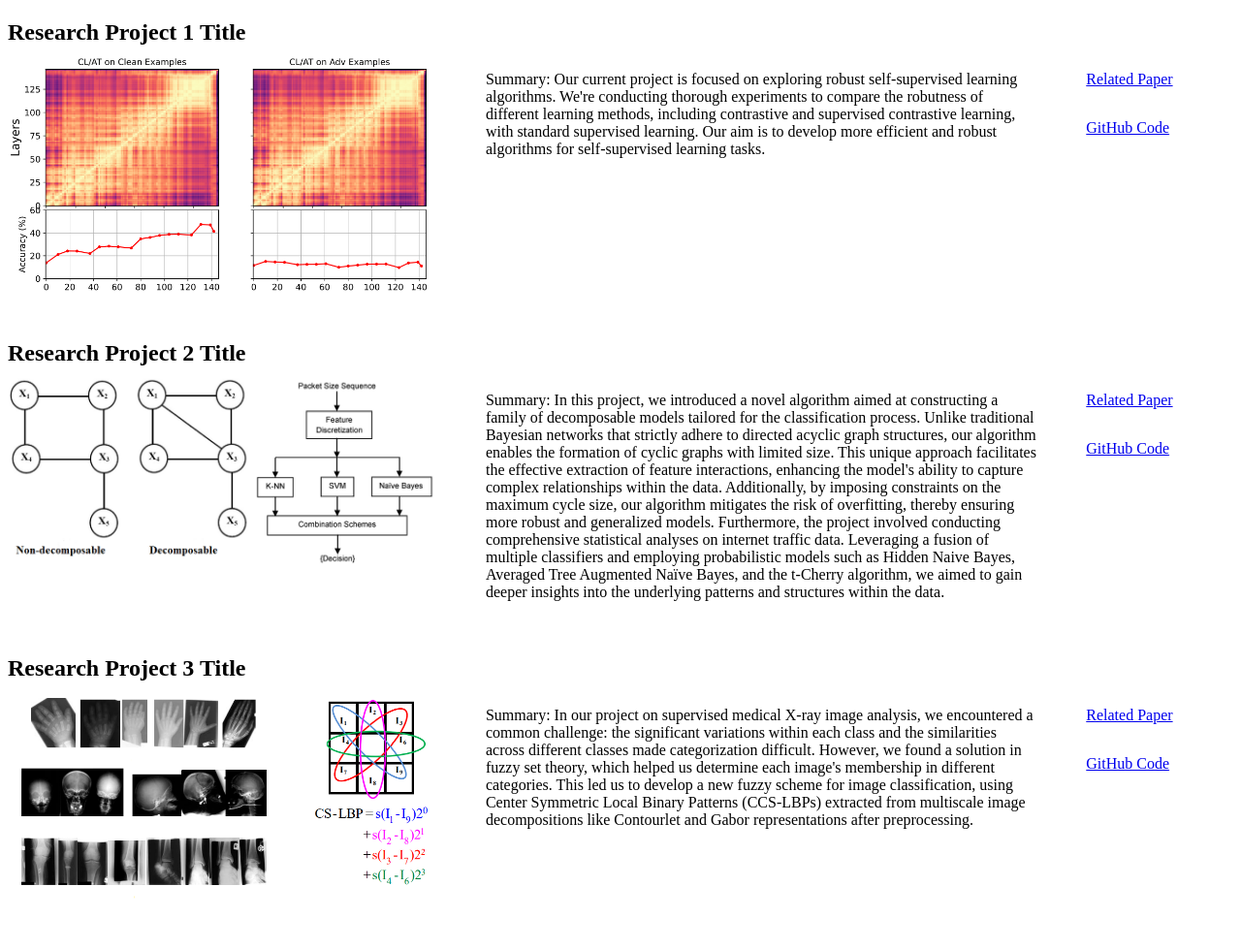
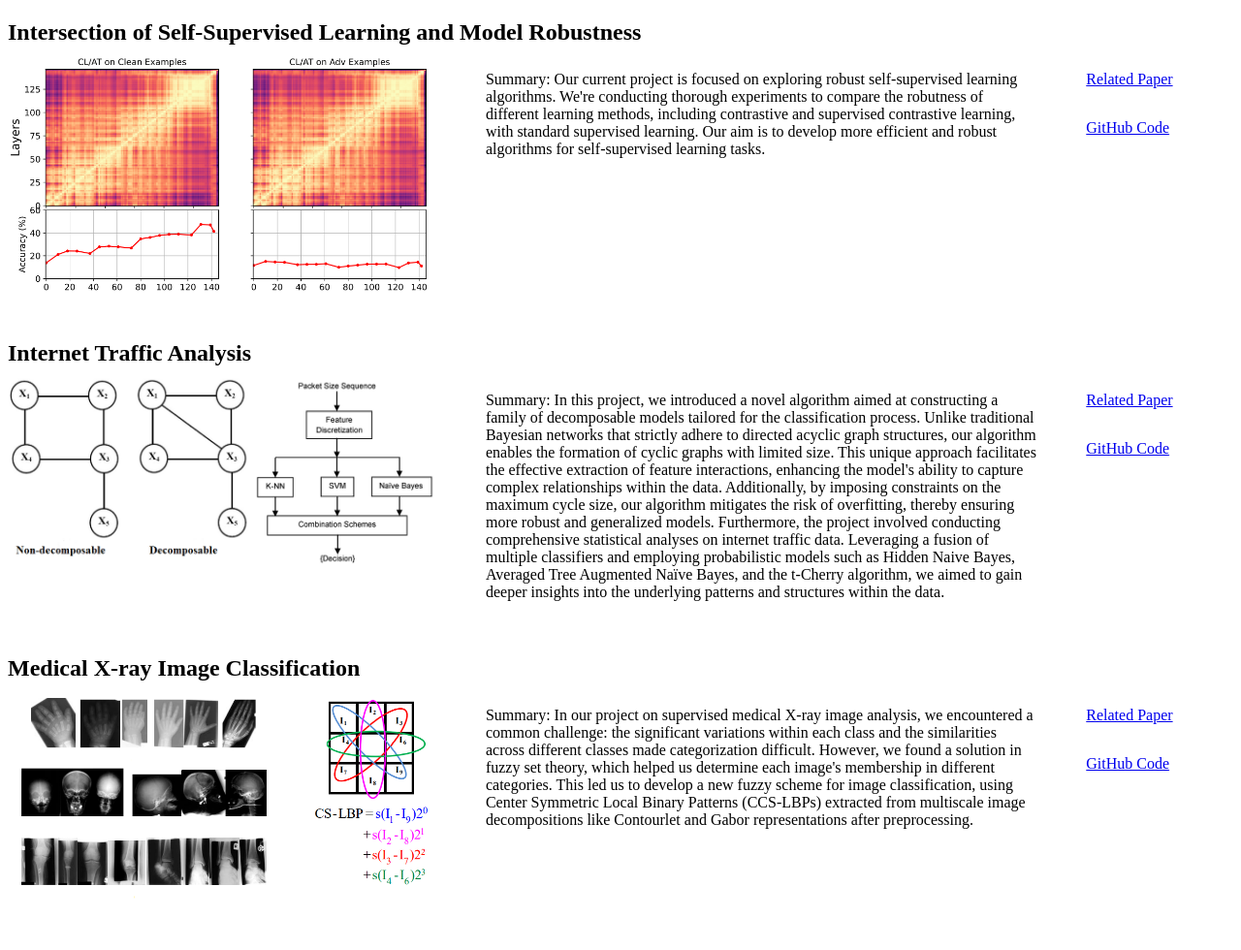
Before and after one commit to gh-fatima/gh-fatima.github.io, a Jekyll site: the page publications.html, which Jekyll copies as it is, in a window 1280 px wide. Shown: the whole page at 97% size. Built offline with Jekyll 4.4.1, drawn with Linux system fonts in a browser that asks for light colours.

Commit message:
Update publications.html

```diff
--- a/publications.html
+++ b/publications.html
@@ -43,7 +43,7 @@
 <body>
     <!-- Research Project 1 -->
     <div class="research-project">
-        <h2>Research Project 1 Title</h2>
+        <h2>Intersection of Self-Supervised Learning and Model Robustness</h2>
         <div class="project-section">
             <div>
                 <img src="p1.PNG" alt="Research Project 1 Figure">
@@ -64,7 +64,7 @@
 
     <!-- Research Project 2 -->
     <div class="research-project">
-        <h2>Research Project 2 Title</h2>
+        <h2>Internet Traffic Analysis</h2>
         <div class="project-section">
             <div>
                 <img src="p2.PNG" alt="Research Project 2 Figure">
@@ -85,7 +85,7 @@
 
     <!-- Research Project 3 -->
     <div class="research-project">
-        <h2>Research Project 3 Title</h2>
+        <h2>Medical X-ray Image Classification</h2>
         <div class="project-section">
             <div>
                 <img src="p3.PNG" alt="Research Project 3 Figure">
```
